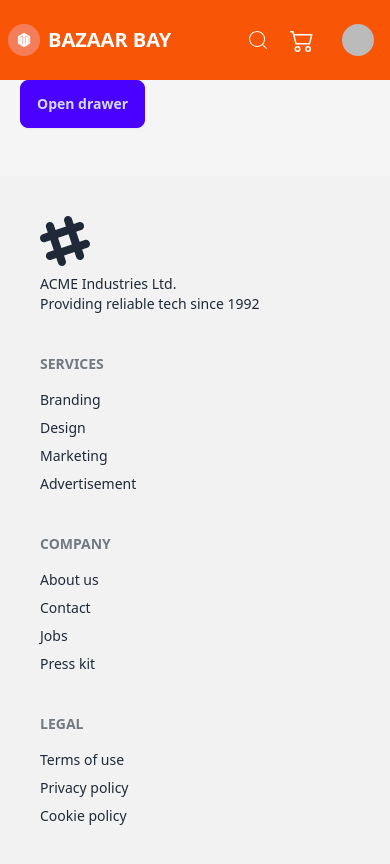
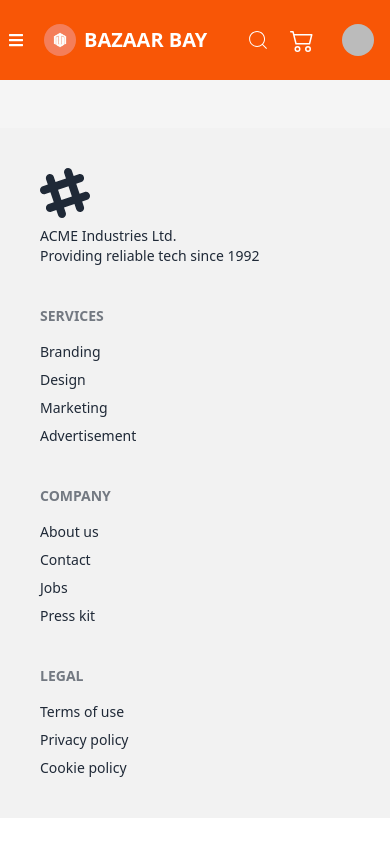
Before and after one commit to foisal143/bazaar-bay-client, a React (Vite) app: page /dashboard in a window 390 px wide. Built offline with nearby package versions, Linux system fonts and the light colour scheme; no server answers; sample sign-in values are in the browser's storage.

Commit message:
userLayout dashboar responsive done

```diff
--- a/src/Layouts/UserDashBoard.jsx
+++ b/src/Layouts/UserDashBoard.jsx
@@ -20,12 +20,6 @@ const UserDashBoard = () => {
         <input id="my-drawer-2" type="checkbox" className="drawer-toggle" />
         <div className="drawer-content px-5">
           <Outlet />
-          <label
-            htmlFor="my-drawer-2"
-            className="btn btn-primary drawer-button lg:hidden"
-          >
-            Open drawer
-          </label>
         </div>
         <div className="drawer-side">
           <label
@@ -33,7 +27,7 @@ const UserDashBoard = () => {
             aria-label="close sidebar"
             className="drawer-overlay"
           ></label>
-          <ul className="menu p-4 w-80 min-h-full bg-white text-base-content">
+          <ul className="menu p-4 w-80  min-h-[calc(100vh-80px)] lg:pt-5 pt-[100px] bg-white text-base-content">
             {/* Sidebar content here */}
 
             <li>
--- a/src/pages/sharedPages/Navbar/Navbar.jsx
+++ b/src/pages/sharedPages/Navbar/Navbar.jsx
@@ -1,4 +1,4 @@
-import { Link, useNavigate } from 'react-router-dom';
+import { Link, useLocation, useNavigate, useRoutes } from 'react-router-dom';
 import img from '../../../img/logo.jpg';
 import { BsCart2 } from 'react-icons/bs';
 import { CiHeart, CiLogout, CiSearch, CiStar } from 'react-icons/ci';
@@ -6,7 +6,7 @@ import { HiOutlineXMark } from 'react-icons/hi2';
 import { useContext, useState } from 'react';
 import { AuthContext } from '../../../AtuhProvaider/AuthProvaider';
 import { CgProfile } from 'react-icons/cg';
-import { FaBox } from 'react-icons/fa';
+import { FaBars, FaBox } from 'react-icons/fa';
 import { IoReturnDownBack } from 'react-icons/io5';
 import useCartProducts from '../../../hooks/useCartProducts';
 const Navbar = () => {
@@ -14,6 +14,7 @@ const Navbar = () => {
   const { user, logOut } = useContext(AuthContext);
   const { cartProducts } = useCartProducts();
   const navigate = useNavigate();
+  const location = useLocation();
 
   const handlerSearchProducts = e => {
     e.preventDefault();
@@ -29,7 +30,19 @@ const Navbar = () => {
   };
   return (
     <nav className="w-full sticky top-0 z-20 h-[80px] bg-primary text-white flex justify-between items-center px-2 lg:px-12">
-      <div>
+      <div className="flex gap-5 items-center lg:block">
+        <div
+          className={
+            location?.pathname.startsWith('/dashboard') ? 'block' : 'hidden'
+          }
+        >
+          <label
+            htmlFor="my-drawer-2"
+            className=" cursor-pointer drawer-button lg:hidden"
+          >
+            <FaBars />
+          </label>
+        </div>
         <Link
           to="/"
           className="flex justify-center items-center gap-2  text-xl lg:text-3xl font-bold"
@@ -42,6 +55,7 @@ const Navbar = () => {
           <span className="uppercase">Bazaar Bay</span>
         </Link>
       </div>
+
       <div
         className={`lg:static p-5 lg:p-0 bg-primary w-full lg:w-auto h-24 lg:bg-transparent lg:h-auto absolute -top-[100%] duration-200 ${
           showSearch ? 'top-20 left-0' : '-top-[100%]'
```
